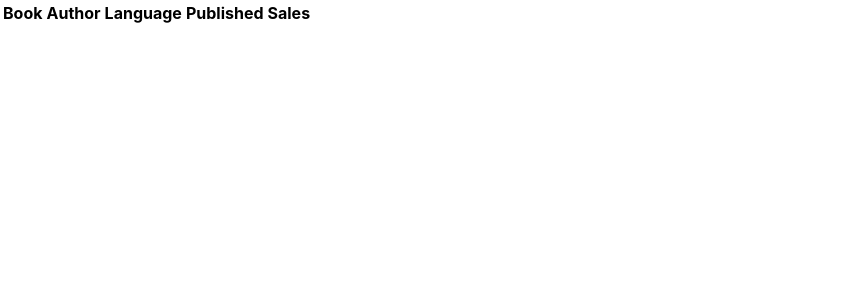
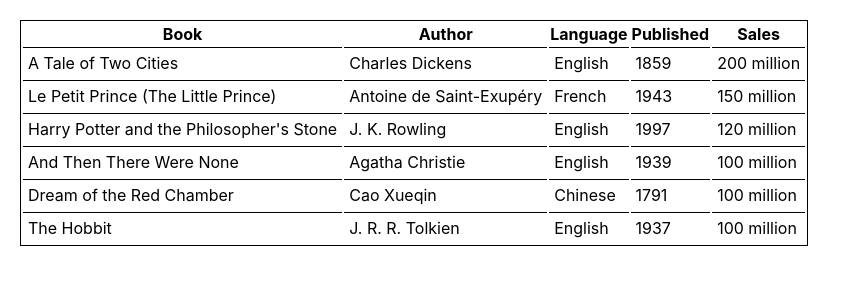
Before and after one commit to tamlt2704/2024, a React (Create React App) app in the folder react-up-and-running/: page / in a window 1280 px wide. Shown: the top 300 px of the page, without its empty margins (0-867 px from the left). Built offline with nearby package versions, Linux system fonts and the light colour scheme.

Commit message:
3-react-up-and-running-adding-td-content

```diff
--- a/react-up-and-running/src/App.js
+++ b/react-up-and-running/src/App.js
@@ -3,6 +3,47 @@
 
 function App() {
   const headers = ['Book', 'Author', 'Language', 'Published', 'Sales'];
+  const data = [
+    [
+      'A Tale of Two Cities',
+      'Charles Dickens',
+      'English',
+      '1859',
+      '200 million',
+    ],
+    [
+      'Le Petit Prince (The Little Prince)',
+      'Antoine de Saint-Exupéry',
+      'French',
+      '1943',
+      '150 million',
+    ],
+    [
+      "Harry Potter and the Philosopher's Stone",
+      'J. K. Rowling',
+      'English',
+      '1997',
+      '120 million',
+    ],
+    [
+      'And Then There Were None',
+      'Agatha Christie',
+      'English',
+      '1939',
+      '100 million',
+    ],
+    [
+      'Dream of the Red Chamber',
+      'Cao Xueqin',
+      'Chinese',
+      '1791',
+      '100 million',
+    ],
+    ['The Hobbit', 'J. R. R. Tolkien', 'English', '1937', '100 million'],
+  ];
+
+
+  console.log(data);
 
   return (
     <table>
@@ -11,6 +52,15 @@
           {headers.map((title, idx) => <th key={idx}> {title} </th>)}
         </tr>
       </thead>
+      <tbody>
+        {data.map((row, idx) => (
+          <tr key={idx}>
+            {row.map((cell, idx) => (
+              <td key={idx}> {cell} </td>
+            ))}
+          </tr>
+        ))}
+      </tbody>
     </table>
   );
 }
--- a/react-up-and-running/src/index.css
+++ b/react-up-and-running/src/index.css
@@ -11,3 +11,14 @@
   font-family: source-code-pro, Menlo, Monaco, Consolas, 'Courier New',
     monospace;
 }
+
+td {
+  border-top: 1px solid black;
+  cursor: cell;
+  padding: 5px;
+}
+
+table {
+  border: 1px solid black;
+  margin: 20px;
+}
```
